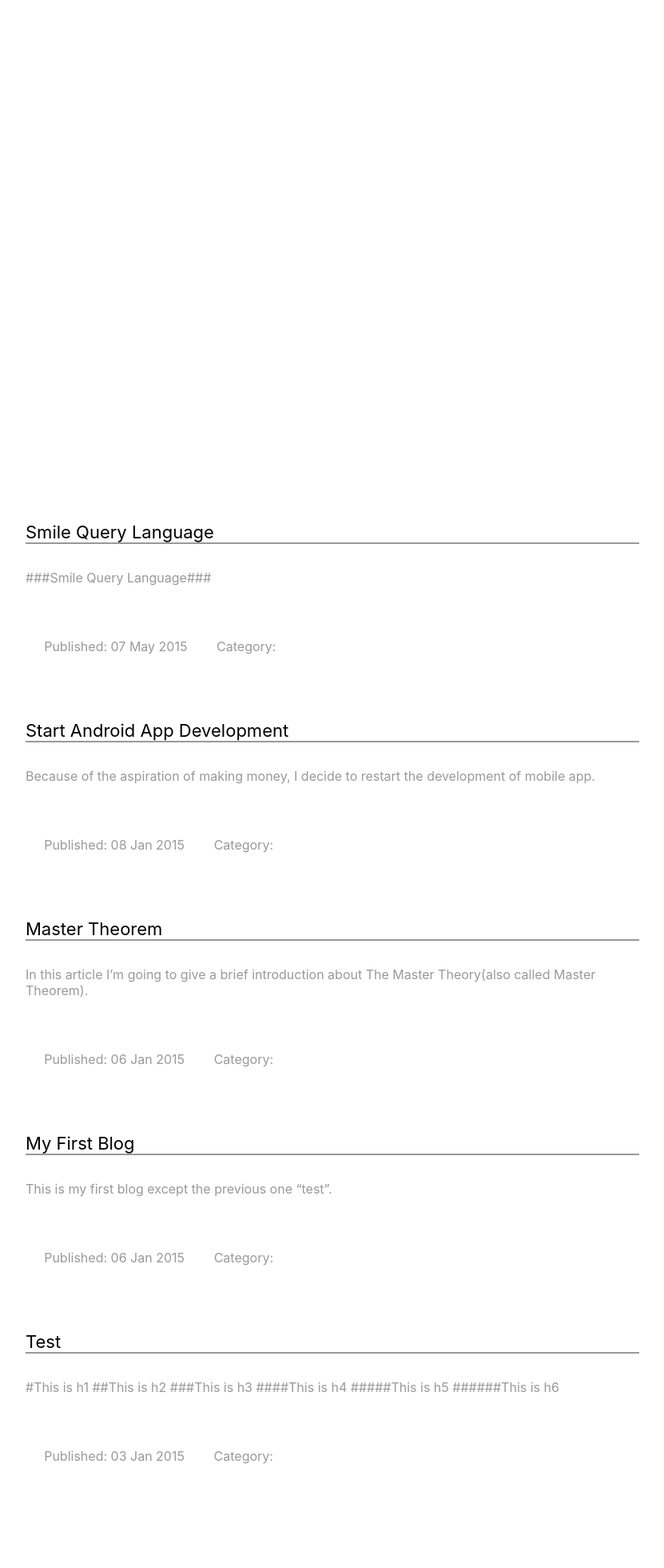
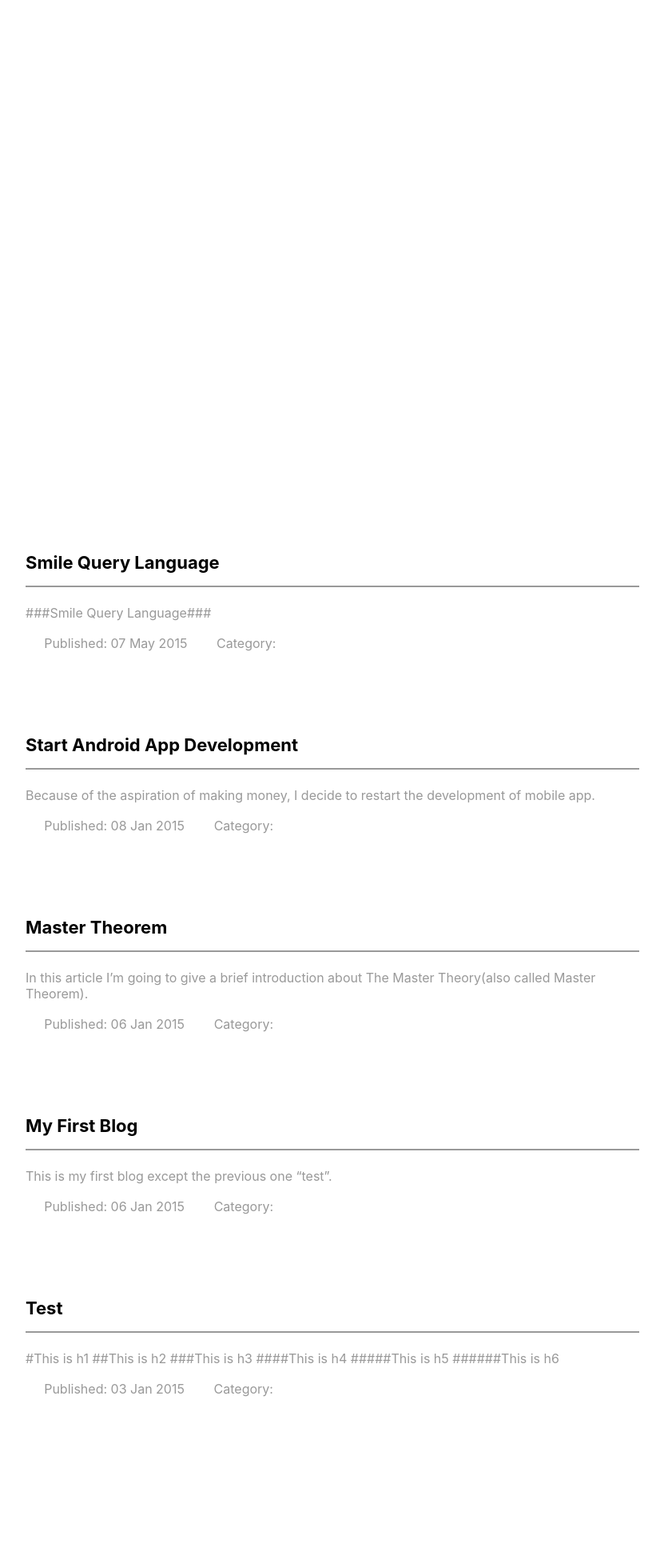
Before and after one commit to wenyuzhao/wenyuzhao.github.io, a Jekyll site: the page built from test.html, in a window 1280 px wide. Shown: the whole page at 80% size, without its empty margins (224-1055 px from the left). Built offline with Jekyll 4.4.1, drawn with Linux system fonts in a browser that asks for light colours; a script that is not in the unit is left out; after the commit the page ends 1860 px from its top, so only the background shows below that.

Commit message:
Update test.html

```diff
--- a/test.html
+++ b/test.html
@@ -10,31 +10,30 @@ layout: x
         color: #999;
     }
     article .title {
-        color: black;
         text-decoration: none;
         padding: 1rem 0;
         font-size: 22px;
+        border-bottom: 2px solid #999;
     }
-    article .title:link    { color: black; }
-    article .title:visited { color: black; }
-    article .title:hover   { color: #2196f3; }
-    article .title:active  { color: #2196f3; }
-    article .excerpt {
-        border-top: 2px solid #999;
-        padding: 1rem 0;
+    article .title a {
+        color: black;
+        text-decoration: none;
     }
+    article .title a:link    { color: black; }
+    article .title a:visited { color: black; }
+    article .title a:hover   { color: #2196f3; }
+    article .title a:active  { color: #2196f3; }
     article .info {
         display: flex;
         flex-direction: row;
         align-items: center;
         justify-content: flex-start;
-        padding: 1rem 0;
     }
 </style>
 
 {% for post in site.posts %}
     <article class="t-font">
-        <a class="title" href="{{ site.baseurl }}{{ post.url }}" title="{{ post.title }}">{{ post.title }}</a>
+        <h3 class="title"><a href="{{ site.baseurl }}{{ post.url }}" title="{{ post.title }}">{{ post.title }}</a></h3>
         <div class="excerpt">
             {{ post.excerpt }}
         </div>
```
